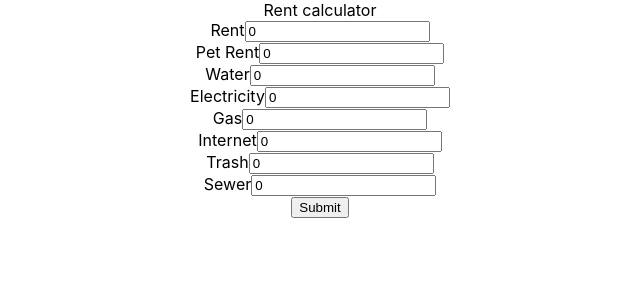
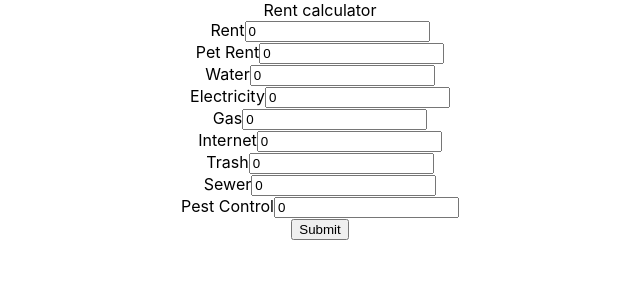
Before and after one commit to juneja2/tco-calculator, a React (Create React App) app: page / in a window 1280 px wide. Shown: the top 300 px of the page, without its empty margins (320-960 px from the left). Built offline with nearby package versions, Linux system fonts and the light colour scheme.

Commit message:
Add pest control to the rent calculator

```diff
--- a/src/components/EstimatedCost/EstimatedCost.js
+++ b/src/components/EstimatedCost/EstimatedCost.js
@@ -9,8 +9,9 @@ function EstimatedCost() {
   const internet = parseFloat(useSelector((state) => state.rentCalculator.internet));
   const trash = parseFloat(useSelector((state) => state.rentCalculator.trash));
   const sewer = parseFloat(useSelector((state) => state.rentCalculator.sewer));
+  const pestControl = parseFloat(useSelector((state) => state.rentCalculator.pestControl));
 
-  const estimatedCost = rent + petRent + water + electricity + gas + internet + trash + sewer;
+  const estimatedCost = rent + petRent + water + electricity + gas + internet + trash + sewer + pestControl;
 
   return (
     <div>Estimated Cost = {estimatedCost}</div>
--- a/src/components/RentCalculatorForm/RentCalculatorForm.js
+++ b/src/components/RentCalculatorForm/RentCalculatorForm.js
@@ -1,6 +1,6 @@
 import React, { useState } from 'react';
 import { useDispatch, useSelector } from 'react-redux';
-import { setRent, setPetRent, setWater, setElectricity, setGas, setInternet, setTrash, setSewer } from '../../redux/slices/rentCalculatorSlice';
+import { setRent, setPetRent, setWater, setElectricity, setGas, setInternet, setTrash, setSewer, setPestControl } from '../../redux/slices/rentCalculatorSlice';
 import DecimalInput from '../DecimalInput/DecimalInput';
 import EstimatedCost from '../EstimatedCost/EstimatedCost';
 
@@ -15,6 +15,7 @@ function RentCalculatorForm() {
   const internet = useSelector((state) => state.rentCalculator.internet);
   const trash = useSelector((state) => state.rentCalculator.trash);
   const sewer = useSelector((state) => state.rentCalculator.sewer);
+  const pestControl = useSelector((state) => state.rentCalculator.pestControl);
 
   const dispatch = useDispatch();
 
@@ -26,6 +27,7 @@ function RentCalculatorForm() {
   const onInternetChange = (value) => dispatch(setInternet(value));
   const onTrashChange = (value) => dispatch(setTrash(value));
   const onSewerChange = (value) => dispatch(setSewer(value));
+  const onPestControlChange = (value) => dispatch(setPestControl(value));
 
   const handleSubmit = (e) => {
     e.preventDefault();
@@ -43,6 +45,7 @@ function RentCalculatorForm() {
       <DecimalInput name="Internet" value={internet} onChange={onInternetChange} placeholder={80.32} />
       <DecimalInput name="Trash" value={trash} onChange={onTrashChange} placeholder={50.92} />
       <DecimalInput name="Sewer" value={sewer} onChange={onSewerChange} placeholder={20.46} />
+      <DecimalInput name="Pest Control" value={pestControl} onChange={onPestControlChange} placeholder={20.12} />
       {!showEstimatedCost && <button type="Submit">Submit</button>}
       {showEstimatedCost && <EstimatedCost />}
     </form>
--- a/src/redux/slices/rentCalculatorSlice.js
+++ b/src/redux/slices/rentCalculatorSlice.js
@@ -8,7 +8,8 @@ const initialState = {
   gas: 0,
   internet: 0,
   trash: 0,
-  sewer: 0
+  sewer: 0,
+  pestControl: 0
 };
 
 export const rentCalculatorSlice = createSlice({
@@ -45,6 +46,9 @@ export const rentCalculatorSlice = createSlice({
     },
     setSewer: (state, action) => {
       state.sewer = action.payload;
+    },
+    setPestControl: (state, action) => {
+      state.pestControl = action.payload;
     }
   }
 });
@@ -58,7 +62,8 @@ export const {
   setGas,
   setInternet,
   setTrash,
-  setSewer
+  setSewer,
+  setPestControl
 } = rentCalculatorSlice.actions;
 
 export default rentCalculatorSlice.reducer;
```
